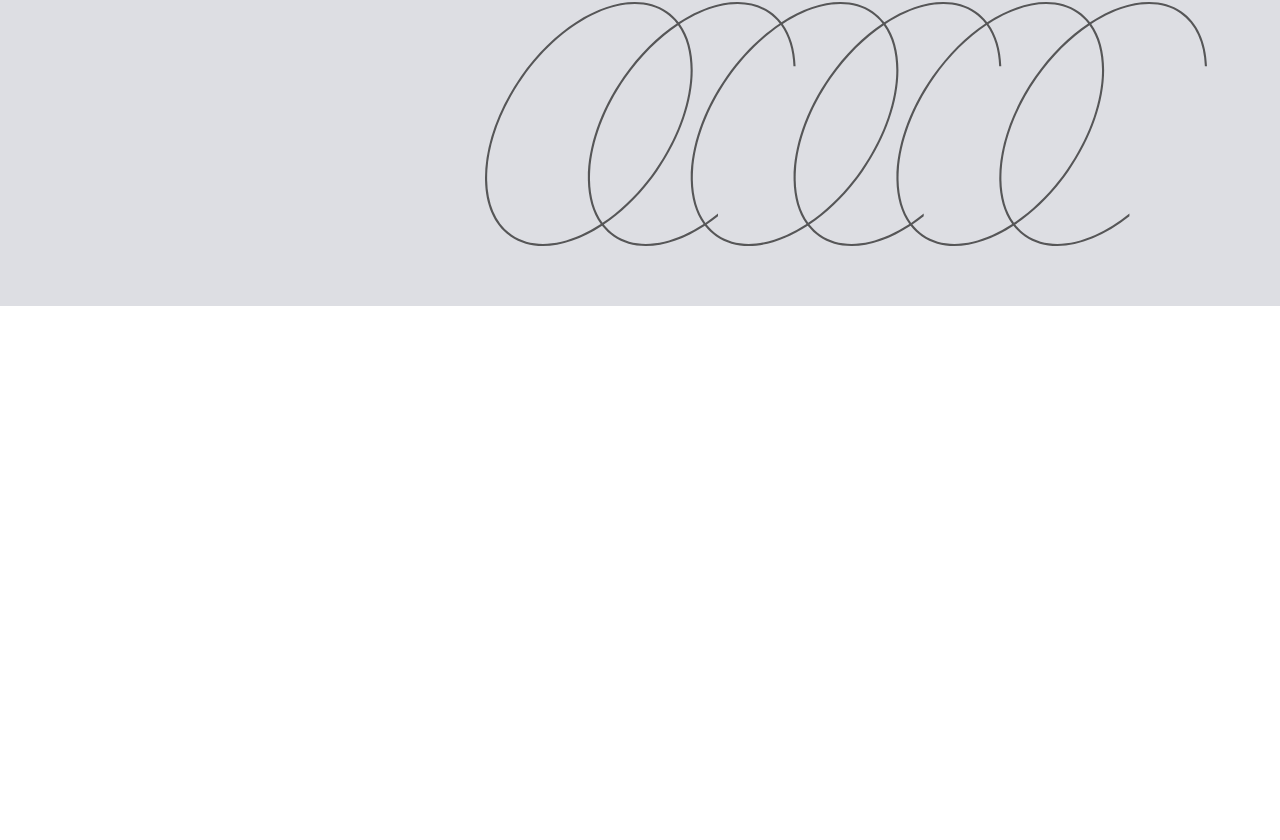
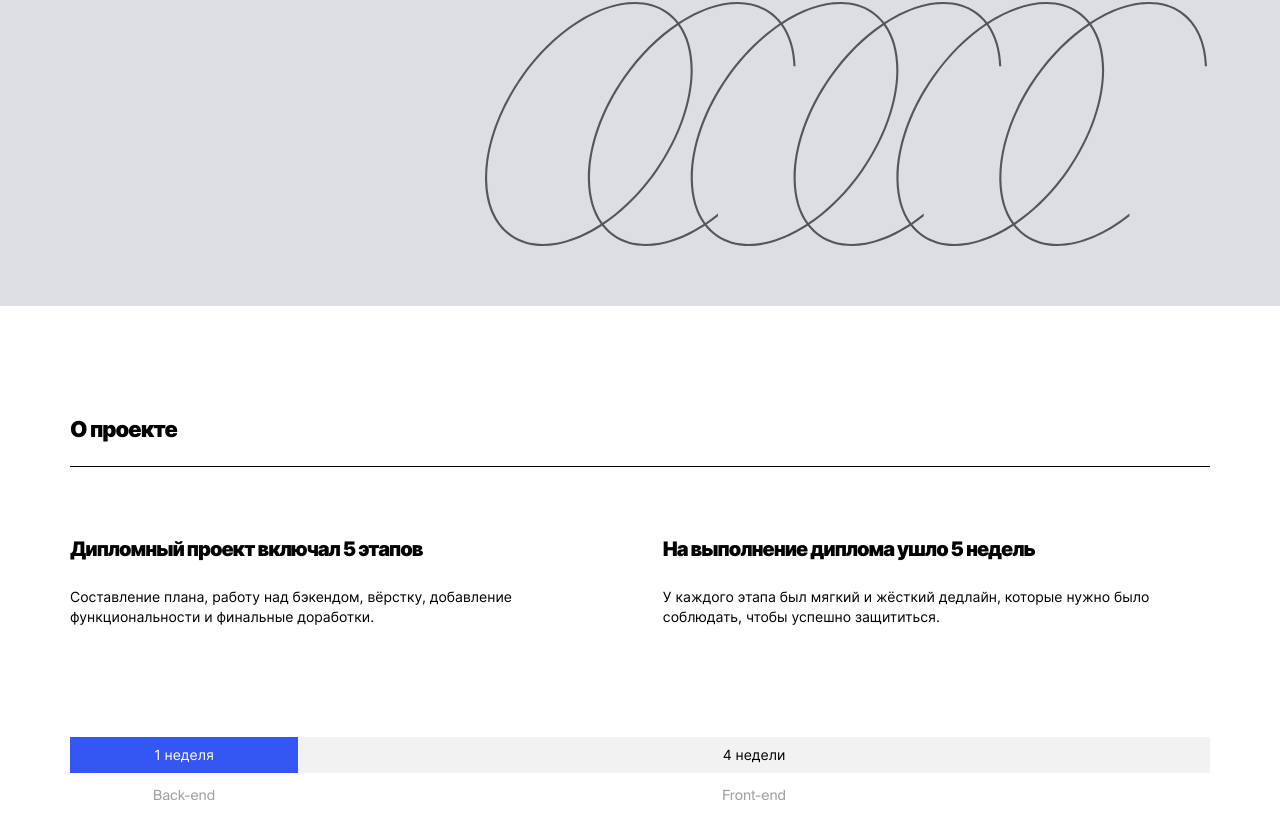
Before and after one commit to freebeego/movies-explorer-frontend, a React (Create React App) app: page /movies in a window 1280 px wide. Shown: the part 328-1168 px from the top of the page. Before the commit the page ends 800 px from the top, so only its background shows below. Built offline with nearby package versions, Linux system fonts and the light colour scheme.

Commit message:
feat(main): add SuisseIntl-Regular font and About component

```diff
--- a/src/components/Header/Header.css
+++ b/src/components/Header/Header.css
@@ -34,7 +34,7 @@
 }
 
 .header__link:hover {
-  opacity: 0.7;
+  opacity: .7;
   cursor: pointer;
 }
 
--- /dev/null
+++ b/src/components/Main/About/About.css
@@ -0,0 +1,156 @@
+.about {
+  padding: 70px 18px;
+}
+
+.about__title {
+  margin: 0 0 16px;
+  font-family: 'Inter', Arial, sans-serif;
+  font-weight: 900;
+  font-size: 18px;
+  line-height: 22px;
+  letter-spacing: -.7px;
+}
+
+.about__title_border {
+  margin: 0 0 60px;
+  min-height: 50px;
+  border-bottom: #000000 solid 1px;
+}
+
+.about__flex-container {
+  display: flex;
+  flex-wrap: wrap;
+}
+
+.about__flex-container-item {
+  max-width: 319px;
+  margin: 0 auto 56px;
+}
+
+.about__flex-container-item:last-of-type {
+  margin-bottom: 0;
+}
+
+.about__text {
+  margin: 0;
+  font-family: 'Inter', Arial, sans-serif;
+  font-weight: 400;
+  font-size: 11px;
+  line-height: 16px;
+  padding-right: 10px;
+}
+
+.about__grid {
+  display: grid;
+  grid-template-columns: 6fr 11fr;
+  grid-template-rows: 35px ;
+  margin: 60px auto 0;
+}
+
+.about__grid-item {
+  font-family: 'Inter', Arial, sans-serif;
+  font-weight: 400;
+  font-size: 11px;
+  line-height: 13px;
+  text-align: center;
+  padding: 12px 0 0;
+}
+
+.about__grid-item_blue {
+  background: #3456f3;
+  color: #ffffff;
+}
+
+.about__grid-item_grey {
+  background: #f2f2f2;
+}
+
+.about__grid-item_caption {
+  font-family: 'Suisse Intl', Arial, sans-serif;
+  color: #a0a0a0;
+  padding-top: 10px;
+}
+
+@media screen and (min-width: 768px) {
+  .about {
+    padding: 92px 50px 80px;
+  }
+
+  .about__title {
+    font-size: 20px;
+    line-height: 24px;
+    letter-spacing: 0;
+    margin-bottom: 70px;
+  }
+
+  .about__title_sub {
+    letter-spacing: -.7px;
+    margin-bottom: 22px;
+  }
+
+  .about__title_border {
+    min-height: 48px;
+  }
+
+  .about__flex-container {
+    justify-content: space-between;
+    flex-wrap: unset;
+  }
+
+  .about__flex-container-item {
+    margin: 0;
+    padding-left: 0;
+    column-gap: 0;
+    max-width: 48%;
+  }
+
+  .about__text {
+    font-size: 12px;
+    line-height: 18px;
+  }
+
+  .about__grid {
+    grid-template-columns: 4fr 15fr;
+    margin-top: 93px;
+  }
+
+  .about__grid-item {
+    font-size: 14px;
+    line-height: 17px;
+    min-height: 27px;
+    padding-top: 9px;
+  }
+
+  .about__grid-item_caption {
+    padding-top: 15px;
+  }
+}
+
+@media screen and (min-width: 1280px) {
+  .about {
+    padding: 110px 70px 100px;
+  }
+
+  .about__title {
+    font-size: 22px;
+    line-height: 27px;
+    min-height: 50px;
+    letter-spacing: -1px;
+  }
+
+  .about__title_sub {
+    font-size: 20px;
+    line-height: 24px;
+    margin-bottom: 0;
+  }
+
+  .about__text {
+    font-size: 14px;
+    line-height: 20px;
+  }
+
+  .about__grid {
+    grid-template-columns: 3fr 12fr;
+    margin-top: 110px;
+  }
+}
--- /dev/null
+++ b/src/components/Main/About/About.js
@@ -0,0 +1,37 @@
+import './About.css';
+
+function About() {
+  return (
+    <section className="about">
+      <h2 className="about__title about__title_border">
+        О проекте
+      </h2>
+      <div className="about__flex-container">
+        <div className="about__flex-container-item">
+          <h3 className="about__title about__title_sub">
+            Дипломный проект включал 5 этапов
+          </h3>
+          <p className="about__text">
+            Составление плана, работу над бэкендом, вёрстку, добавление функциональности и финальные доработки.
+          </p>
+        </div>
+        <div className="about__flex-container-item">
+          <h3 className="about__title about__title_sub">
+            На выполнение диплома ушло 5 недель
+          </h3>
+          <p className="about__text">
+            У каждого этапа был мягкий и жёсткий дедлайн, которые нужно было соблюдать, чтобы успешно защититься.
+          </p>
+        </div>
+      </div>
+      <div className="about__grid">
+        <span className="about__grid-item about__grid-item_blue">1 неделя</span>
+        <span className="about__grid-item about__grid-item_grey">4 недели</span>
+        <span className="about__grid-item about__grid-item_caption">Back-end</span>
+        <span className="about__grid-item about__grid-item_caption">Front-end</span>
+      </div>
+    </section>
+  );
+}
+
+export default About;
--- a/src/components/Main/Main.js
+++ b/src/components/Main/Main.js
@@ -1,6 +1,7 @@
 import Nav from './Nav/Nav';
 import Header from '../Header/Header';
 import Promo from './Promo/Promo';
+import About from './About/About';
 
 function Main({ loggedIn }) {
   return (
@@ -10,6 +11,7 @@ function Main({ loggedIn }) {
         loggedIn={loggedIn}
       />
       <Promo />
+      <About />
     </>
   );
 }
--- a/src/components/Main/Nav/Nav.css
+++ b/src/components/Main/Nav/Nav.css
@@ -55,7 +55,7 @@
 }
 
 .nav__link:hover {
-  opacity: 0.7;
+  opacity: .7;
   cursor: pointer;
 }
 
--- a/src/components/Main/Promo/Promo.css
+++ b/src/components/Main/Promo/Promo.css
@@ -15,7 +15,7 @@
   line-height: 39px;
   margin: 183px auto auto;
   text-align: center;
-  letter-spacing: -1px;
+  letter-spacing: -.7px;
 }
 
 @media screen and (min-width: 768px) {
--- a/src/vendor/fonts.css
+++ b/src/vendor/fonts.css
@@ -24,3 +24,12 @@
   src: url('./fonts/Inter-Black.woff2') format("woff2"),
   url('./fonts/Inter-Black.woff') format("woff");
 }
+
+@font-face {
+  font-family: 'Suisse Intl';
+  font-style:  normal;
+  font-weight: 400;
+  font-display: swap;
+  src: url('./fonts/SuisseIntl-Regular.woff2') format("woff2"),
+  url('./fonts/SuisseIntl-Regular.woff') format("woff");
+}
```
Also changed, not shown: src/vendor/fonts/SuisseIntl-Regular.woff (added), src/vendor/fonts/SuisseIntl-Regular.woff2 (added).
